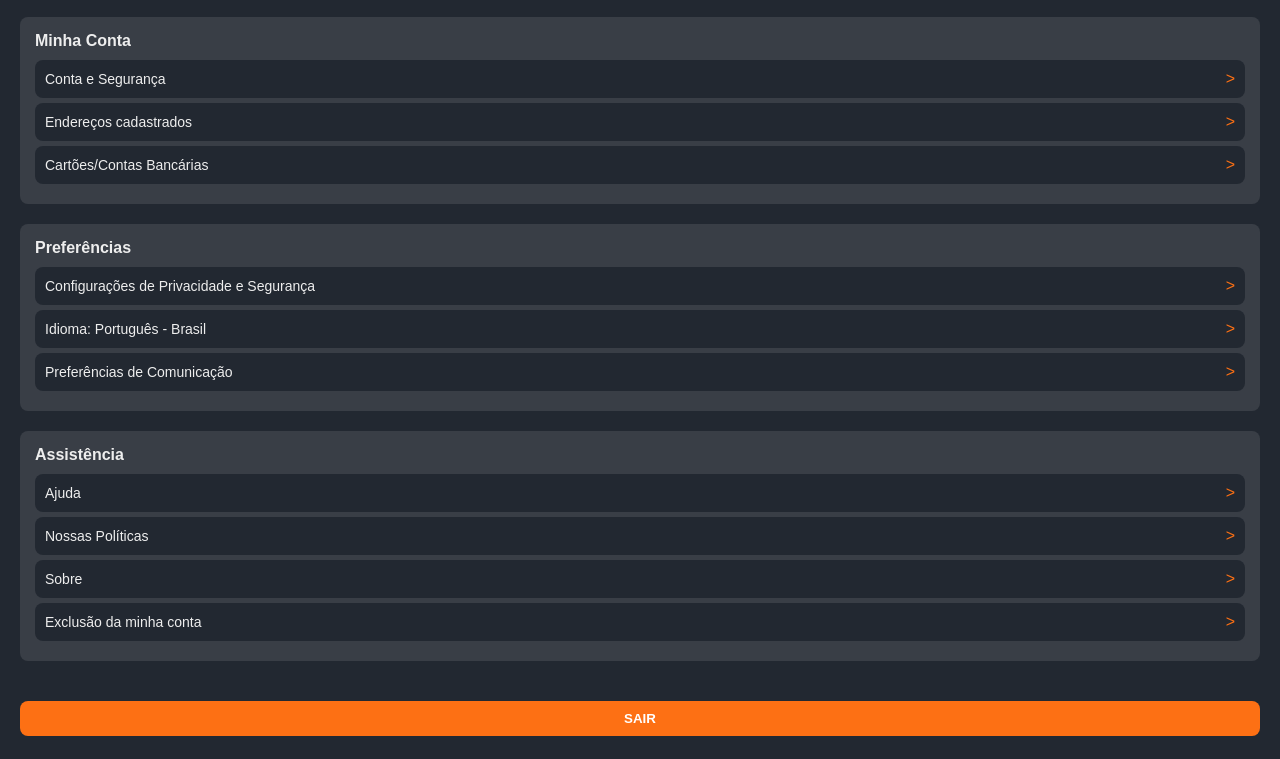
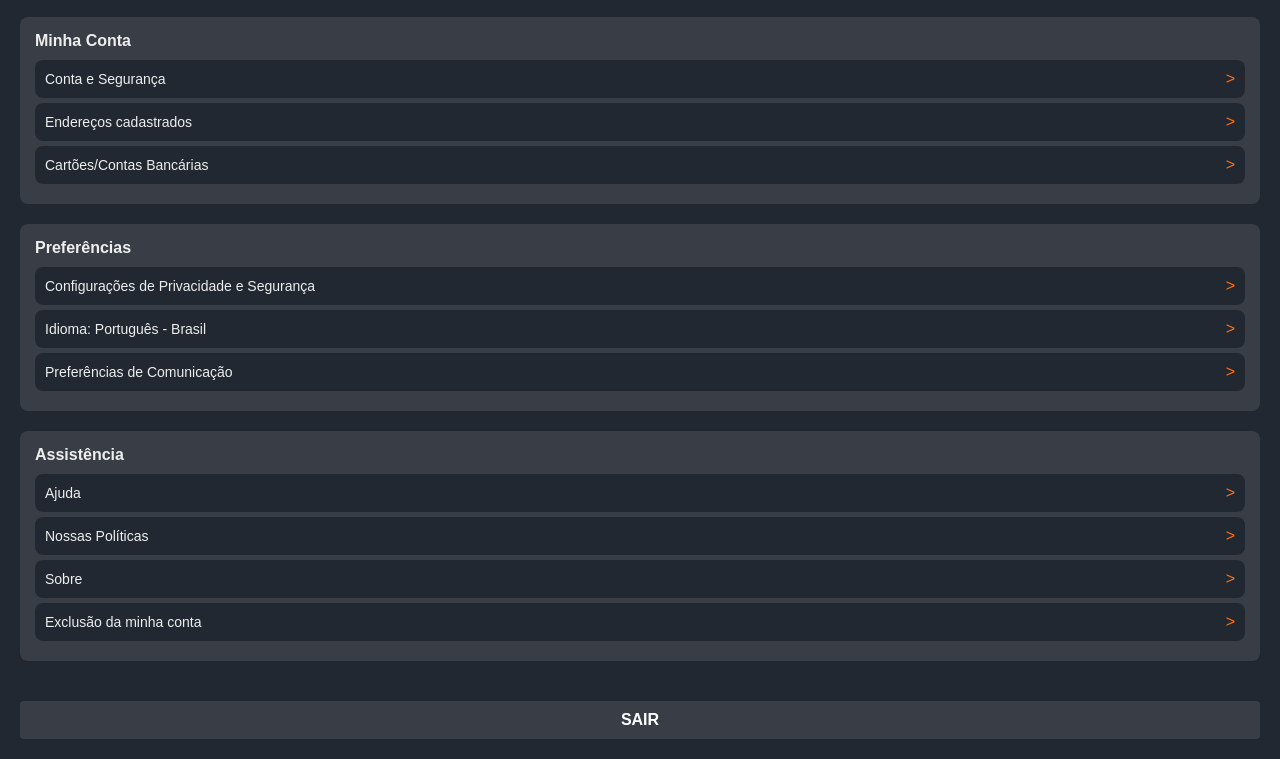
Before and after one commit to arthur-gomes-andrade/katchau-config, a plain HTML site: page index.html in a window 1280 px wide. Shown: the part 71-830 px from the top of the page. Drawn offline with Linux system fonts and the light colour scheme.

Commit message:
style.css

```diff
--- a/style.css
+++ b/style.css
@@ -109,3 +109,20 @@ body {
     border-radius: 4px;
     cursor: pointer;
 }
+.logout-button {
+    width: 100%;
+    padding: 10px;
+    margin-top: 20px;
+    background-color: #393E46;
+    color: white;
+    font-size: 16px;
+    font-weight: bold;
+    border: none;
+    border-radius: 4px;
+    cursor: pointer;
+    transition: background-color 0.3s;
+}
+
+.logout-button:hover {
+    background-color: #FD7014;
+}
```
